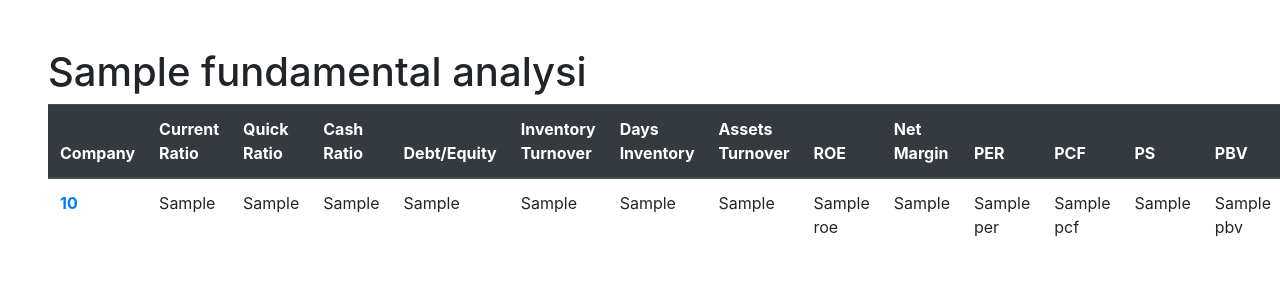
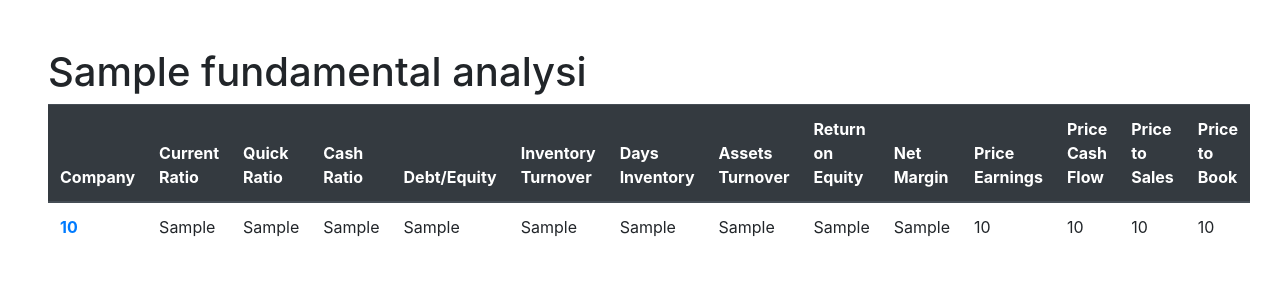
Before and after one commit to Adrian-Garcia/Financial-Analyst, a Django app: template financial_analyst/stock_report/templates/stock_report/detail.html in a window 1280 px wide. Shown: the part 56-356 px from the top of the page. Run offline with Django 4.2, Linux system fonts and the light colour scheme; the template is opened without the code that fills it: most values are stand-ins (such as "Sample title", 1, 10 or a date in 2020).

Commit message:
Fixed Stock attribute names

```diff
--- a/financial_analyst/stock_report/templates/stock_report/detail.html
+++ b/financial_analyst/stock_report/templates/stock_report/detail.html
@@ -17,12 +17,12 @@
         <th scope="col">Inventory Turnover</th>
         <th scope="col">Days Inventory</th>
         <th scope="col">Assets Turnover</th>
-        <th scope="col">ROE</th>
+        <th scope="col">Return on Equity</th>
         <th scope="col">Net Margin</th>
-        <th scope="col">PER</th>
-        <th scope="col">PCF</th>
-        <th scope="col">PS</th>
-        <th scope="col">PBV</th>
+        <th scope="col">Price Earnings</th>
+        <th scope="col">Price Cash Flow</th>
+        <th scope="col">Price to Sales</th>
+        <th scope="col">Price to Book</th>
       </tr>
     </thead>
     <tbody>
@@ -36,12 +36,12 @@
         <td>{{ stock.inventory_turnover }}</td>
         <td>{{ stock.days_inventory }}</td>
         <td>{{ stock.assets_turnover }}</td>
-        <td>{{ stock.roe }}</td>
+        <td>{{ stock.return_on_equity }}</td>
         <td>{{ stock.net_margin }}</td>
-        <td>{{ stock.per }}</td>
-        <td>{{ stock.pcf }}</td>
-        <td>{{ stock.ps }}</td>
-        <td>{{ stock.pbv }}</td>
+        <td>{{ stock.price_earnings }}</td>
+        <td>{{ stock.price_cash_flow }}</td>
+        <td>{{ stock.price_to_sales }}</td>
+        <td>{{ stock.price_to_book }}</td>
         </tr>
         {% endfor %}
       </tbody>
```
Also changed, not shown: financial_analyst/stock_report/models/modelStock.py (+12 -13 lines), README.md, financial_analyst/stock_report/migrations/0001_initial.py.
